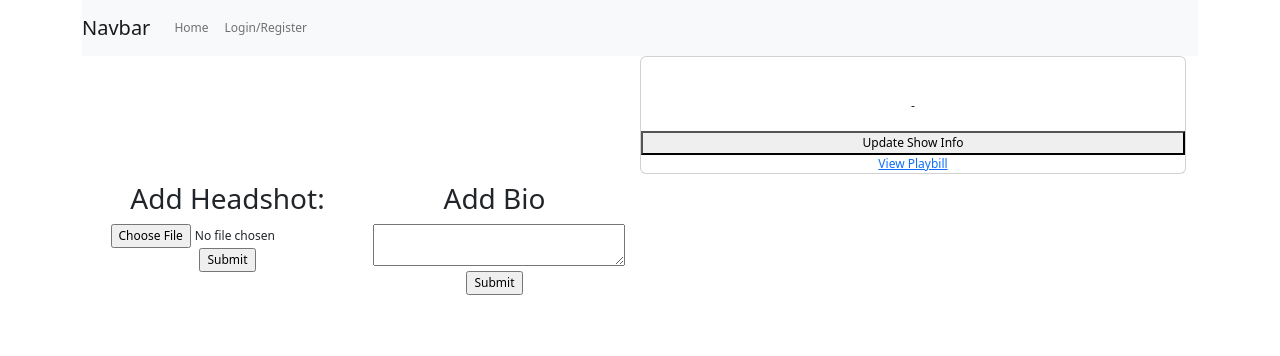
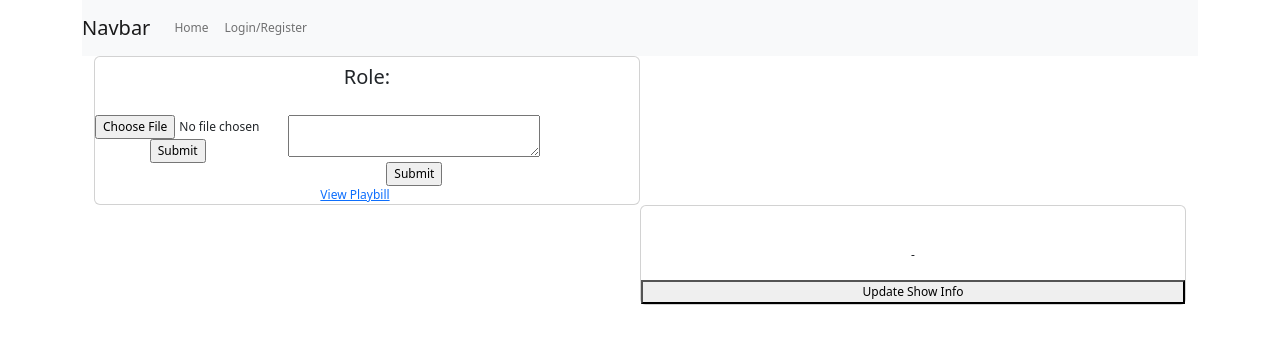
Before and after one commit to TaylorHartsfield/PlayBuildPro, a Flask app: template templates/update_show.html in a window 1280 px wide. Shown: the top 356 px of the page. Run offline with Flask 2, Linux system fonts and the light colour scheme; the template is opened without the code that fills it, so the values that code supplies are empty; some libraries are stand-ins or nearby versions.

Commit message:
Render user information for show, allow user to update bio and headshot, and admin access to add more cast, edit playbill

```diff
--- a/model.py
+++ b/model.py
@@ -113,7 +113,7 @@ class Bio(db.Model):
 
 
     def __repr__(self):
-        return f'<Bio bio_id={self.bio_id} user_id={self.user_id} show_id = {self.show_id}>'
+        return f'<Bio bio_id={self.bio_id} {self.bio} user_id={self.user_id} show_id = {self.show_id}>'
 
 
 class Headshot(db.Model):
--- a/server.py
+++ b/server.py
@@ -50,6 +50,7 @@ def login_or_register():
 def callback():
     token = oauth.auth0.authorize_access_token()
     session['user'] = token
+    session['show_id'] = None
     email = token['userinfo']['email']
     new_user = crud.get_user_by_email(email)
 
@@ -211,18 +212,18 @@ def register_show():
 def get_show_info():
 
     show = crud.get_show_by_id(session['show_id'])
-    print(show, '***************************************')
+    print(show.image)
 
-    return jsonify({
-        "title": f"{show.title}",
-        "company": f"{show.company.name}",
-        "opening_night": f"{show.opening_night}",
-        "closing_night": f"{show.closing_night}",
-        "image": f"{show.image}",
-        "active": f"{show.active}",
-        "tickets": f"{show.tickets}",
-        "theater_name": f"{show.theater_name}",
-        "show_id": f"{show.show_id}"
+    return jsonify({"show": {
+        "title": show.title,
+        "company": show.company.name,
+        "opening_night": show.opening_night,
+        "closing_night": show.closing_night,
+        "image": show.image,
+        "active": show.active,
+        "tickets": show.tickets,
+        "theater_name": show.theater_name,
+        "show_id": show.show_id}
 
     })
 
@@ -255,25 +256,62 @@ def edit_show_info():
         "success": True
     })
 
-@app.route('/editshowinfo/<show_id>', methods=["POST"])
-def update_show_info(show_id):
-
-    show = crud.get_show_by_id(show_id)
-
-    flash('I see you')
-    return redirect(f'/editshowinfo/{show.show_id}')
-
 
 @app.route('/api/userinfo')
 def get_user_info():
+    user = crud.get_user_by_email(session['user']['userinfo']['email'])
+
+    return jsonify({"user": {
+                "fname": f"{user.fname}",
+                "lname": f"{user.lname}",
+                "email": f"{user.email}"}})
+
+
+@app.route('/api/usershowinfo')
+def get_user_show_info():
     """Return user information from database"""
     user = crud.get_user_by_email(session['user']['userinfo']['email'])
+    print(user)
+    show = crud.get_show_by_id(session['show_id'])
+    headshot = crud.get_user_headshot_for_show(user, session['show_id'])
+    is_admin = crud.is_admin(session['show_id'], user)
+    submissions = crud.new_submissions(show)
 
-    return jsonify ({
+    if headshot != None:
+        headshot = headshot.img
+
+    else:
+        headshot = "/static/img/download.png"
+
+
+    bio = crud.get_user_bio_for_show(user,session['show_id'])
+
+    if bio != None:
+        bio = bio.bio
+    else:
+        bio = crud.add_bio("No Bio")
+        model.db.session.add(bio)
+        bio.show_id = session['show_id']
+        bio.user_id = user.user_id
+        model.db.session.commit()
+        bio = crud.get_user_bio_for_show(user,session['show_id'])
+        bio = bio.bio
+
+
+    role = crud.get_role(show, user)
+
+    return jsonify ({"user" : {
                 "fname": f"{user.fname}",
                 "lname": f"{user.lname}",
-                "email": f"{user.email}"
-    })
+                "email": f"{user.email}",
+                "headshot": headshot,
+                "bio": bio,
+                "role": role,
+                "admin": is_admin,
+                "submissions": submissions,
+                "show_id": show.show_id
+
+    }})
 
 @app.route('/updateuser', methods=["POST"])
 def update_user_info():
@@ -329,7 +367,7 @@ def user_profile():
     # user_id = session['user']
 
     #Grab user from DB by querying PK with user_id arguement
-    user = crud.get_user_by_email(user_email)
+    user = crud.get_user_by_email(session['user']['userinfo']['email'])
 
 
     #check that the logged in user matches the profile we are visiting
@@ -362,28 +400,28 @@ def update_show(show_id):
                                                new_submissions=new_submissions)
 
 
-@app.route('/invitecompany/<show_id>')
-def cast(show_id):
+@app.route('/invitecompany')
+def cast():
 
-    if not session:
+    if not session['user']:
         flash('Please Login')
         return redirect('/login')
 
     user = crud.get_user_by_email(session['user']['userinfo']['email'])
-    if not crud.is_admin(show_id, user):
+    if not crud.is_admin(session['show_id'], user):
         flash('You are not an admin for this show. Please update your headshot and bio from your profile.')
         return redirect(f'/user_profile')
 
-    cast = crud.get_cast_by_show_id(show_id)
-    show = crud.get_show_by_id(show_id)
+    cast = crud.get_cast_by_show_id(session['show_id'])
+    show = crud.get_show_by_id(session['show_id'])
 
     return render_template("add_cast.html", show=show, cast=cast)
 
-@app.route('/approvesubmits/<show_id>')
-def approve_submissions(show_id):
+@app.route('/approvesubmits')
+def approve_submissions():
 
-    show = crud.get_show_by_id(show_id)
-    cast = crud.get_cast_by_show_id(show_id)
+    show = crud.get_show_by_id(session['show_id'])
+    cast = crud.get_cast_by_show_id(session['show_id'])
 
     return render_template('whoswhoedit.html', show=show, cast=cast)
 
@@ -402,14 +440,14 @@ def add_cast(show_id):
 
     if user == None:
         flash("User does not exist with PlayBuild Pro! Invite them to register")
-        return redirect(f'/invitecompany/{show_id}')
+        return redirect(f'/invitecompany')
 
 
     already_added = crud.check_for_user_in_show(user, show_id)
 
     if already_added:
         flash("You have already added this user to your show. If you do not see your user in this list, please check with the user that they have registered with PlaybillRender")
-        return redirect(f'/invitecompany/{show_id}')
+        return redirect(f'/invitecompany')
 
     if user:
         new_cast = crud.add_to_cast(role, admin)
@@ -418,7 +456,7 @@ def add_cast(show_id):
         model.db.session.add(new_cast)
         model.db.session.commit()
         flash(f'{user.fname}, added to cast!')
-        return redirect(f'/invitecompany/{show.show_id}')
+        return redirect(f'/invitecompany')
 
 
 @app.route('/update_actor', methods=["POST"])
@@ -432,46 +470,19 @@ def udpate_actor():
         return "Success"
 
 
+@app.route('/update_headshot', methods=["POST"])
+def update_headshot():
 
-@app.route('/add_headshot/<user_id>', methods=["POST"])
-def add_headshot(user_id):
+    new_headshot = request.files['headshot']
+    user = crud.get_user_by_email(session['user']['userinfo']['email'])
+    show = crud.get_show_by_id(session['show_id'])
+    current_headshot = crud.get_user_headshot_for_show(user, session['show_id'])
 
-    headshot = request.files['headshot']
-    show_id = request.form.get('show')
-
-    image = cloudinary.uploader.upload(headshot,
-                                        api_key=CLOUDINARY_KEY,
-                                        api_secret=CLOUDINARY_SECRET,
-                                        cloud_name=CLOUD_NAME,
-                                        eager = [{"aspect_ratio":"1:1",
-                                                    "gravity": "face",
-                                                    "height":150,
-                                                    "zoom": "0.75",
-                                                    "crop":"thumb"}])
+    update_headshot = crud.update_headshot(current_headshot, new_headshot, user, show)
 
 
-    img_url = image['eager'][0]['url']
-
-    headshot = crud.add_new_headshot(img_url)
-
-    model.db.session.add(headshot)
-    headshot.user_id = user_id
-    headshot.show_id = show_id
-    model.db.session.commit()
-
-    flash('Headshot Added!')
-    return redirect(f"/updateshow/{headshot.show_id}")
-
-
-@app.route('/update_headshot/<headshot_id>', methods=["POST"])
-def update_headshot(headshot_id):
-
-    new_headshot = request.files['headshot']
-
-    headshot = crud.update_headshot(headshot_id, new_headshot)
-
-    flash(f'Headshot udpated!')
-    return redirect(f'/updateshow/{headshot.show_id}')
+    flash("Headshot Updated!")
+    return redirect(f'/updateshow/{session["show_id"]}')
 
 
 @app.route('/approve_headshot', methods=["POST"])
@@ -495,27 +506,19 @@ def deny_headshot():
     return redirect(f'/viewheadshots/{show_id}')
 
 
-"""Add Bios to User profile and Set Bios to a specific show"""
-@app.route('/add_bio/<user_id>', methods=["POST"])
-def add_bio(user_id):
 
-    bio = request.form.get('bio')
-    show_id = request.form.get('show')
-    bio = crud.add_bio(bio)
-    model.db.session.add(bio)
-    bio.user_id = user_id
-    bio.show_id = show_id
+@app.route('/update_bio', methods=["POST"])
+def update_bio():
+
+    user = crud.get_user_by_email(session['user']['userinfo']['email'])
+    bio = crud.get_user_bio_for_show(user, session['show_id'])
+    update = request.form.get('update')
+    print(update,'**************************PRINTUP')
+
+    update_bio = crud.update_bio(bio, update)
+    bio.user_id = user.user_id
+    bio.show_id = session['show_id']
     model.db.session.commit()
-
-    flash('Bio Added!')
-    return redirect(f'/updateshow/{bio.show_id}')
-
-
-@app.route('/update_bio/<bio_id>', methods=["POST"])
-def update_bio(bio_id):
-
-    update = request.form.get('update')
-    bio = crud.update_bio(bio_id, update)
 
     flash('Your Bio has been updated!')
     return redirect(f'/updateshow/{bio.show_id}')
@@ -553,6 +556,13 @@ def viewplaybill():
 
     return render_template('playbillbase.html', show=show)
 
+@app.route('/editPlaybill')
+def editing_playbill():
+
+    show = crud.get_show_by_id(session['show_id'])
+
+    flash('Editing Playbill Here!')
+    return redirect(f'/updateshow/{show.show_id}')
 
 @app.route('/editplaybillimage', methods=["POST"])
 def edit_playbill():
@@ -609,16 +619,15 @@ def get_cast_list():
 
 
     for member in cast:
-        print(member, "*****************")
+
 
         headshot = member.user.headshots
         for headshots in headshot:
-            if len(headshot) == 0:
-                headshot="/static/img/download.png"
-            elif headshots.show_id == session['show_id'] and len(headshot)>0:
+            # if len(headshot) == 0:
+            #     headshot="/static/img/download.png"
+            if headshots.show_id == session['show_id']:
                 headshot = headshots.img
                 hpend = headshots.pending
-
 
         if headshot == []:
             headshot = "/static/img/download.png"
--- a/static/js/ShowEdits.jsx
+++ b/static/js/ShowEdits.jsx
@@ -1,75 +1,65 @@
 function ShowEdits() {
 
-    const [title, setTitle] = React.useState('');
-    const [company, setCompany] = React.useState('');
-    const [theater, setTheater] = React.useState('');
-    const [openingNight, setOpeningNight] = React.useState('');
-    const [closingNight, setClosingNight] = React.useState(null);
-    const [showImage, setShowImage] = React.useState('');
-    const [tickets, setTickets] = React.useState('');
-    const [showId, setShowId] = React.useState('');
-    const [activeShow, setActiveShow] = React.useState(true)
-    const [isEditingShow, setIsEditingShow] = React.useState(false);
+    const[show, setShow] = React.useState({})
+    const[isEditingShow, setIsEditingShow] = React.useState(false)
 
 
-    if (showImage === ''){
-        setShowImage(null)
-    }
     React.useEffect(() => {
         fetch('/api/showInfo')
         .then((response) => response.json())
         .then((result) => {
-            console.log(result)
-            setTitle(result['title'])
-            setCompany(result['company'])
-            setOpeningNight(result['opening_night'])
-            setClosingNight(result['closing_night'])
-            setShowImage(result['image'])
-            setTheater(result['theater_name'])
-            setTickets(result['tickets'])
-            setActiveShow(result['active'])
-            setShowId(result['show_id'])
+            setShow(result.show)
+
         });
     }, []);
 
+    console.log(show)
+    console.log(show.title)
+    console.log(show.theater_name, show.opening_night, show.closing_night, show.company, show.show_id)
+
+    console.log(show.image)
 
     function handleEditInfo() {
         setIsEditingShow(!isEditingShow)
     }
 
+
     function handleChangeCompany(event){
-        setCompany(event.target.value)
-    }
+        setShow({...show, "company": event.target.value})}
 
     function handleChangeTitle(event) {
-        setTitle(event.target.value)
+        setShow({...show, "title": event.target.value})
+
     }
 
     function handleClosingNightChange(event) {
-        setClosingNight(event.target.value)
+        setShow({...show, "closing_night": event.target.value})
+
     }
 
     function handleOpeningNightChange(event) {
-        setOpeningNight(event.target.value)
+        setShow({...show, "opening_night": event.target.value})
+
     }
 
     function handleChangeTheater(event) {
-        setTheater(event.target.value)
+        setShow({...show, "theater_name": event.target.value})
+
     }
 
     function handleChangeTickets(event) {
-        setTickets(event.target.value)
-    }
+        setShow({...show, "tickets": event.target.value})}
+
 
     function handleSubmission() {
 
         const formInputs = {
-            title: `${title}`,
-            company: `${company}`,
-            closing_night: `${closingNight}`,
-            opening_night: `${openingNight}`,
-            theater_name: `${theater}`,
-            tickets: `${tickets}`
+            title: `${show.title}`,
+            company: `${show.company}`,
+            closing_night: `${show.closing_night}`,
+            opening_night: `${show.opening_night}`,
+            theater_name: `${show.theater_name}`,
+            tickets: `${show.tickets}`
         }
 
         fetch('/updateShowInfo', {
@@ -83,31 +73,30 @@ function ShowEdits() {
         .then((responseJson) => {
             setIsEditingShow(false)
         })
+
     }
     function renderShowInfo() {
-        console.log(showImage)
-        if (showImage === "None"){
+
+        if (show.image === "None"){
             return (
                 <div className="card">
-                    <h3>{title}</h3>
-                    <p>{company}</p>
-                    <p>{theater}</p>
-                    <p>{openingNight} - {closingNight}</p>
-
+                    <h3>{show.title}</h3>
+                    <p>{show.company}</p>
+                    <p>{show.theater_name}</p>
+                    <p>{show.opening_night} - {show.closing_night}</p>
                     <button type="button" onClick={handleEditInfo}>Update Show Info</button>
-                    <a href="/viewplaybill">View Playbill</a>
                 </div>)
             } else {
                 return (
                     <div className="card">
-                        <h3>{title}</h3>
-                        <p>{company}</p>
-                        <p>{theater}</p>
-                        <p>{openingNight} - {closingNight}</p>
+                        <h3>{show.title}</h3>
+                        <p>{show.company}</p>
+                        <p>{show.theater_name}</p>
+                        <p>{show.opening_night} - {show.closing_night}</p>
 
-                        <img src={showImage} disabled="true"></img>
+                        <img src={show.image}></img>
                         <button type="button" onClick={handleEditInfo}>Update Show Info</button>
-                        <a href="/viewplaybill">View Playbill</a>
+
                     </div>)
                 }
     }
@@ -116,18 +105,18 @@ function ShowEdits() {
         return (
             <div className="card">
                 <h3>
-                <input type="text" placeholer={title} name={title} value={title} onChange={handleChangeTitle}/>
+                <input type="text" placeholer={show.title} name={show.title} value={show.title} onChange={handleChangeTitle}/>
                 </h3>
                 <p>
-                <input type="text" placeholder={company} name={company} value={company} onChange={handleChangeCompany}/>
-                <input type="text" placeholder={theater} value={theater} onChange={handleChangeTheater}/>
-                <input type="date" placeholder={openingNight} value={openingNight} onChange={handleOpeningNightChange}/>
-                <input type="date" placeholder={closingNight} value={closingNight} onChange={handleClosingNightChange}/>
-                <input type="url"  placeholder={tickets} value={tickets} onChange={handleChangeTickets}/>
+                <input type="text" placeholder={show.company} name={show.company} value={show.company} onChange={handleChangeCompany}/>
+                <input type="text" placeholder={show.theater_name} value={show.theater_name} onChange={handleChangeTheater}/>
+                <input type="date" placeholder={show.opening_night} value={show.opening_night} onChange={handleOpeningNightChange}/>
+                <input type="date" placeholder={show.closing_night} value={show.closing_night} onChange={handleClosingNightChange}/>
+                <input type="url"  placeholder={show.tickets} value={show.tickets} onChange={handleChangeTickets}/>
                 </p>
                 <button type="button" onClick={handleSubmission}>Submit Changes</button>
                 <label for="updateShowImage">Update Show Image:</label>
-                <form id="updateShowImage" action="/editplaybillimage" method="POST" enctype="multipart/form-data">
+                <form id="updateShowImage" action="/editplaybillimage" method="POST" encType="multipart/form-data">
                     <input id="image" type="file" name="image" required/>
                     <input type="submit"/>
                 </form>
--- /dev/null
+++ b/static/js/UserShowProfile.jsx
@@ -0,0 +1,120 @@
+// import ShowEdits from "ShowEdits.jsx";
+
+function UserShowProfile() {
+
+
+    const [user, setUser] = React.useState({})
+
+    React.useEffect(()=> {
+        fetch('/api/usershowinfo')
+        .then((response) => response.json())
+        .then((result) => {
+            setUser(result.user)
+        });
+    }, [user.headshot, user.bio]);
+
+
+    console.log(user)
+    function UserInformation() {
+        return (
+            <div className="card">
+                <h3>{user.fname} {user.lname}</h3>
+                <h5>Role: {user.role}</h5>
+                {isAdmin()}
+            </div>
+
+        )
+    }
+
+    function AdminUser() {
+        if (user.submissions){
+           return (
+            <React.Fragment>
+            <div className="row">
+                <a href="/approvesubmits">New Submissions Need Review!</a>
+            </div>
+            <div className="row">
+                <a href="/invitecompany">Invite Company Members</a>
+            </div>
+            <div className="row">
+                <a href="/editPlaybill">Edit Playbill</a>
+            </div>
+            <div className="row">
+                <a href="/viewplaybill">View Playbill</a>
+            </div>
+
+            </React.Fragment>
+           )
+        } else {
+
+        return (
+            <React.Fragment>
+            <div className="row">
+                <a href="/invitecompany">Invite Company Members</a>
+            </div>
+            <div className="row">
+                <a href="/editPlaybill">Edit Playbill</a>
+            </div>
+            <div className="row">
+                <a href="/viewplaybill">View Playbill</a>
+            </div>
+
+            </React.Fragment>
+
+        )
+    }
+    }
+
+    function NotAdminUser() {
+        return (
+            <React.Fragment>
+                <div className="row">
+                    <div className="col-4">
+                        <img src={user.headshot}></img>
+                    </div>
+                    <div className="col-4">
+                        <p>{user.bio}</p>
+                    </div>
+                </div>
+                <div className="row">
+                    <div className="col-4">
+                        <form action="/update_headshot" id="update_headshot" method="POST" encType="multipart/form-data">
+                            <input id="add_headshot" type="file" name="headshot" required />
+                            <input type="submit" />
+                        </form>
+                    </div>
+                    <div className="col-6">
+                    <form action="/update_bio" id="add_bio" method="POST">
+                        <textarea name="update" maxLength="375" cols="33" required/>
+                        <input type="submit" />
+                    </form>
+
+                    </div>
+                    <div className="row">
+                        <a href="/viewplaybill">View Playbill</a>
+                    </div>
+                </div>
+
+            </React.Fragment>
+        )
+    }
+
+
+    function isAdmin(){
+        if (user.admin){
+            return <AdminUser />
+        } else {
+            return <NotAdminUser />
+        }
+    }
+    return (
+        <React.Fragment>
+            <div className="col-6">
+                <UserInformation />
+            </div>
+
+        </React.Fragment>
+    )
+}
+
+ReactDOM.render(<UserShowProfile />, document.querySelector('#userShowProfile'))
--- a/templates/update_show.html
+++ b/templates/update_show.html
@@ -11,122 +11,14 @@
 
 {%block body%}
 <div class="container">
-  <div id="userActions"></div>
-  <div id="showEdits"></div>
 
-
-
-
-
-
-
-
-
-    <div class="row">
-        <div class="col-6">
-            <h2>{{user.fname}} {{user.lname}}</h2>
-            <h3>{{role}}</h3>
-            {%if admin%}
-            {%if new_submissions%}
-            <div class="row"><a href="/approvesubmits/{{show.show_id}}">New Submissions Need Review!</a></div>
-            {%endif%}
-            <div class="row"><a href="/invitecompany/{{show.show_id}}">Invite Company Members</a></div>
-            <div class="row"><a href="/editcompany">Edit Company Member Information</a></div>
-            {%else%}
-            {%if headshot and bio%}
-<div class="row">
-    <div class="col-6">
-      <img src="{{headshot.img}}"><br>
-    <label for="update_headshot">Update Headshot</label>
-    <form action="/update_headshot/{{headshot.headshot_id}}" id="update_headshot" method="POST" enctype="multipart/form-data">
-        <input id="add_headshot" type="file" name="headshot" required>
-        <input type="hidden" name="show" value="{{show.show_id}}">
-        <input type="submit">
-      </form>
-    </div>
-</div>
-<div class="row">
-    <div class="col-6">
-        {{bio.bio}}
-    </div>
-    <form action="/update_bio/{{bio.bio_id}}" method="POST">
-        <textarea name="update" maxlength="375" cols="33" required>{{bio.bio}}</textarea>
-        <button type="submit" class="btn btn-outline-warning">Edit Bio</button>
-    </form>
-</div>
-{%elif headshot or bio%}
-    {%if headshot%}
-<div class="row">
-    <div class="col-6">
-      <img src="{{headshot.img}}"><br>
-    <label for="update_headshot">Update Headshot</label>
-    <form action="/update_headshot/{{headshot.headshot_id}}" id="update_headshot" method="POST" enctype="multipart/form-data">
-        <input id="add_headshot" type="file" name="headshot" required>
-        <input type="hidden" name="show" value="{{show.show_id}}">
-        <input type="submit">
-      </form>
-    </div>
-</div>
-<div class="col-6">
-    <h3><label for="add_bio">Add Bio</label></h3>
-    <form action="/add_bio/{{user.user_id}}" id="add_bio" method="POST">
-      <textarea name="bio" maxlength="375" cols="33" required></textarea>
-      <input type="hidden" name="show" value="{{show.show_id}}">
-      <input type="submit">
-    </form>
+  <div class="row">
+    <div id="userShowProfile"></div>
+    <div id="showEdits"></div>
   </div>
-  {%endif%}
-{%if bio and not admin%}
-<div class="row">
-    <div class="col-6">
-        {{bio.bio}}
-    </div>
-    <form action="/update_bio/{{bio.bio_id}}" method="POST">
-        <textarea name="update" maxlength="375" cols="33" required>{{bio.bio}}</textarea>
-        <button type="submit" class="btn btn-outline-warning">Edit Bio</button>
-    </form>
-</div>
-<div class="col-6">
-    <h3><label for="add_headshot">Add Headshot:</label></h3>
-    <form action="/add_headshot/{{user.user_id}}" method="POST" enctype="multipart/form-data">
-        <input id="add_headshot" type="file" name="headshot" required>
-        <input type="hidden" name="show" value="{{show.show_id}}">
-        <input type="submit">
-    </form>
-  </div>
-{%endif%}
-{%else%}
-<div class="container">
-    <div class="row">
-      <div class="col-6">
-        <h3><label for="add_headshot">Add Headshot:</label></h3>
-        <form action="/add_headshot/{{user.user_id}}" method="POST" enctype="multipart/form-data">
-            <input id="add_headshot" type="file" name="headshot" required>
-            <input type="hidden" name="show" value="{{show.show_id}}">
-            <input type="submit">
-        </form>
-      </div>
-      <div class="col-6">
-        <h3><label for="add_bio">Add Bio</label></h3>
-        <form action="/add_bio/{{user.user_id}}" id="add_bio" method="POST">
-          <textarea name="bio" maxlength="375" cols="33" required></textarea>
-          <input type="hidden" name="show" value="{{show.show_id}}">
-          <input type="submit">
-        </form>
-      </div>
-    </div>
-  </div>
-{%endif%}
-{%endif%}
-
-
-
-
-    </div>
-
-
-
 
 </div>
+
+<script src="/static/js/UserShowProfile.jsx" type="text/jsx"></script>
 <script src="/static/js/ShowEdits.jsx" type="text/jsx"></script>
 {%endblock%}
```
Also changed, not shown: crud.py (+21 -8 lines), static/js/UserInfo.jsx (+21 -19 lines), static/js/WhosWho.jsx (+9 -2 lines).
